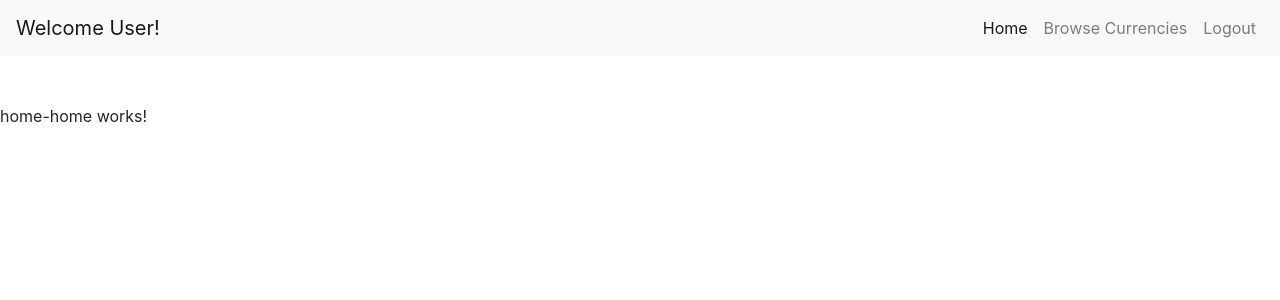
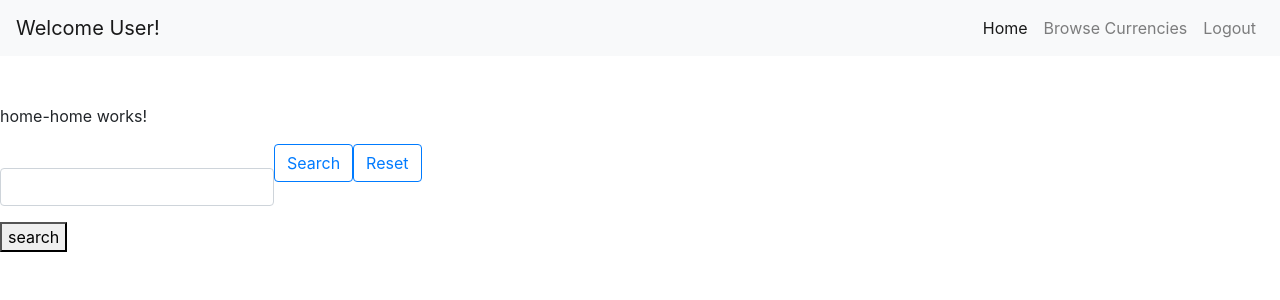
Before and after one commit to 200914ROC2/Crypto-Tracker, an Angular app in the folder client/: page / in a window 1280 px wide. Shown: the top 300 px of the page. Built offline with nearby package versions, Linux system fonts and the light colour scheme.

Commit message:
restored browse component

```diff
--- a/client/src/app/browse/browse-home/browse.component.html
+++ b/client/src/app/browse/browse-home/browse.component.html
@@ -1,7 +1,7 @@
-<!-- <div class="search-group">
+<div class="search-group">
     <app-input></app-input>
     <app-button (click)="getSearchedCurrency()" [content]="'Search'"></app-button>
     <app-button (click)="resetCurrencySearch()" [content]="'Reset'"></app-button>
 </div>
 
-<button (click)="currencySearch()">search</button> -->
+<button (click)="currencySearch()">search</button>
```
